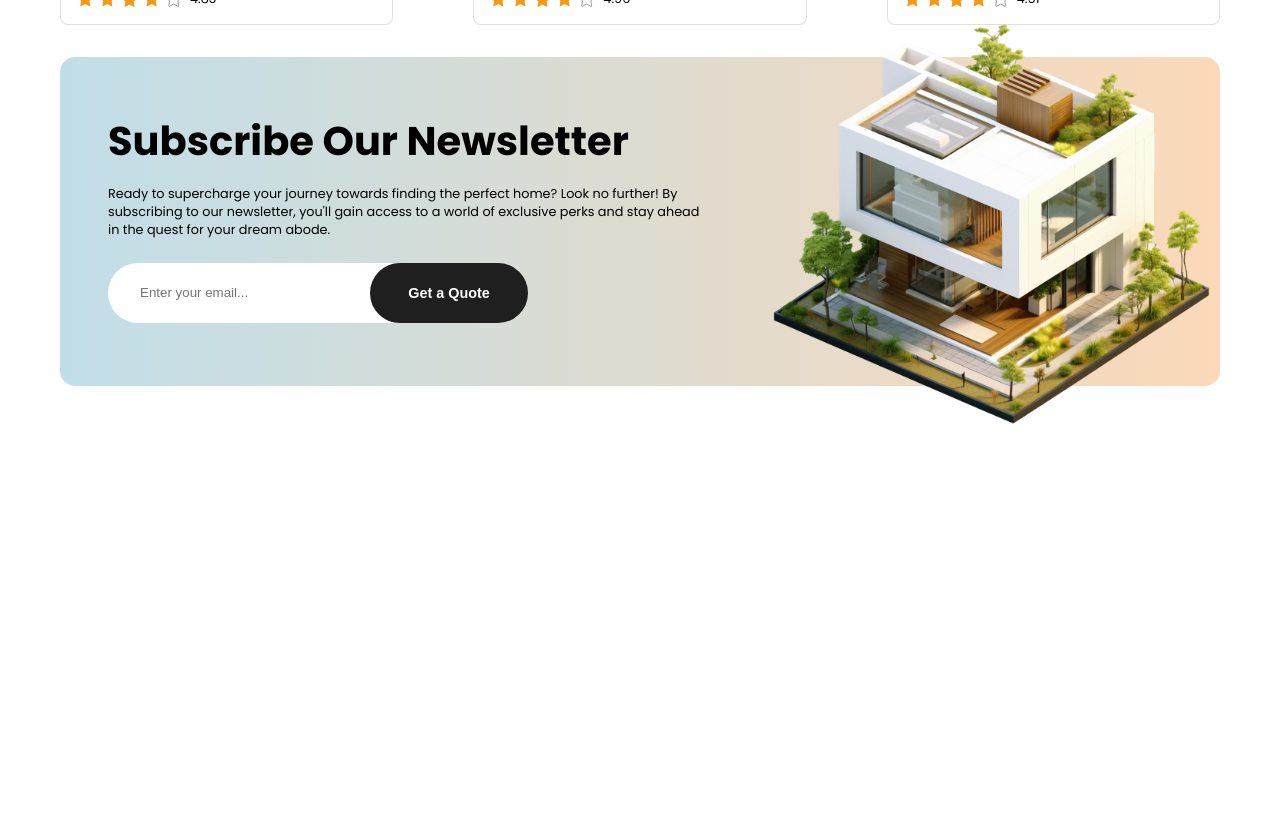
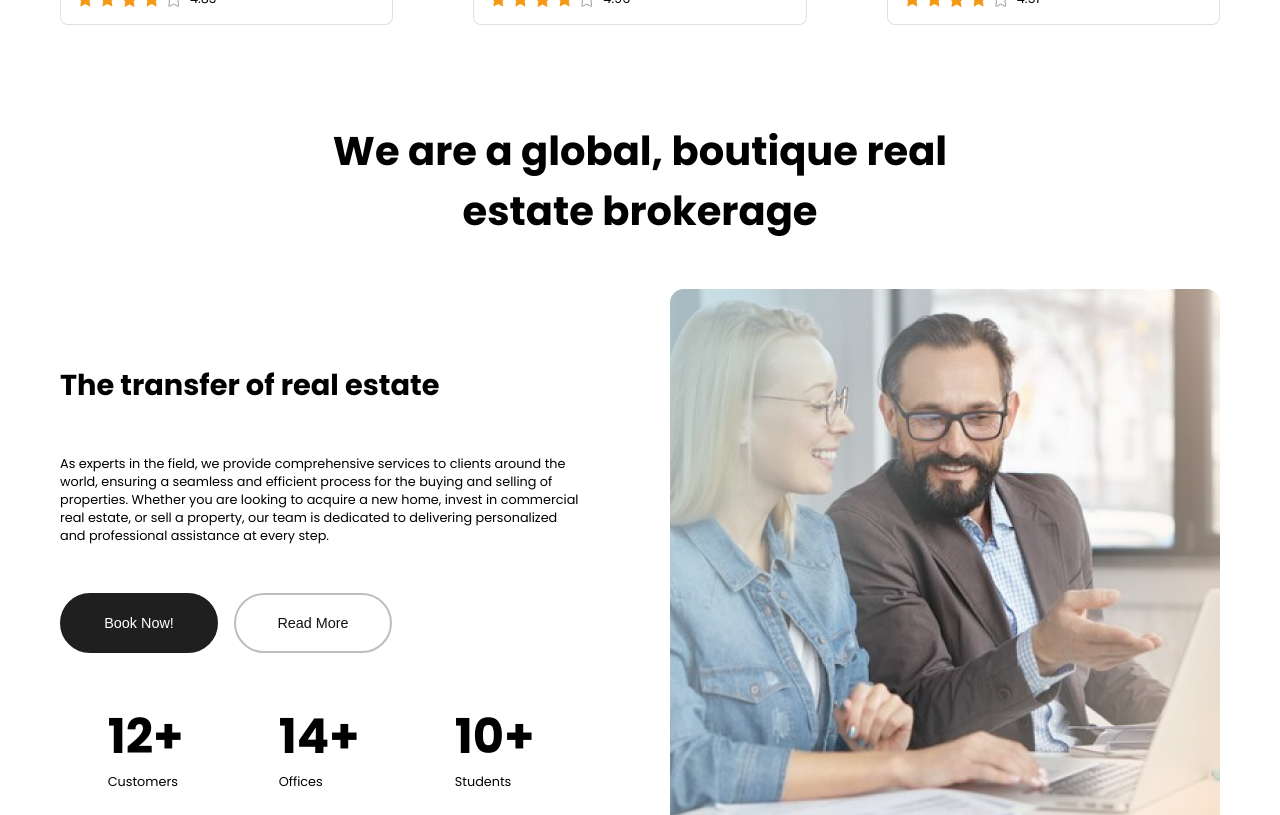
Before and after one commit to joaomcsferreira/real-estate-landing-page, a React (Vite) app: page / in a window 1280 px wide. Shown: the part 1820-2635 px from the top of the page. Before the commit the page ends 2255 px from the top, so only its background shows below. Built offline with nearby package versions, Linux system fonts and the light colour scheme.

Commit message:
feat: add About component

```diff
--- /dev/null
+++ b/src/components/About/About.tsx
@@ -0,0 +1,72 @@
+import Button from "../utils/Button/Button"
+import {
+  Actions,
+  Container,
+  Image,
+  Info,
+  State,
+  StateInfo,
+  StatesContainer,
+  SubTitle,
+  Text,
+  Title,
+  Wrapper,
+} from "./style"
+
+const states = [
+  {
+    id: 1,
+    title: "12+",
+    type: "Customers",
+  },
+  {
+    id: 2,
+    title: "14+",
+    type: "Offices",
+  },
+  {
+    id: 3,
+    title: "10+",
+    type: "Students",
+  },
+]
+
+const About = () => {
+  return (
+    <Container>
+      <Title>We are a global, boutique real estate brokerage</Title>
+
+      <Wrapper>
+        <Info>
+          <SubTitle>The transfer of real estate</SubTitle>
+          <Text>
+            As experts in the field, we provide comprehensive services to
+            clients around the world, ensuring a seamless and efficient process
+            for the buying and selling of properties. Whether you are looking to
+            acquire a new home, invest in commercial real estate, or sell a
+            property, our team is dedicated to delivering personalized and
+            professional assistance at every step.
+          </Text>
+
+          <Actions>
+            <Button dark>Book Now!</Button>
+            <Button>Read More</Button>
+          </Actions>
+
+          <StatesContainer>
+            {states.map((stat) => (
+              <State key={stat.id}>
+                <StateInfo>{stat.title}</StateInfo>
+                <Text>{stat.type}</Text>
+              </State>
+            ))}
+          </StatesContainer>
+        </Info>
+
+        <Image src="./customers.png" />
+      </Wrapper>
+    </Container>
+  )
+}
+
+export default About
--- /dev/null
+++ b/src/components/About/style.ts
@@ -0,0 +1,58 @@
+import styled from "styled-components"
+
+export const Container = styled.div`
+  display: flex;
+  flex-direction: column;
+  align-items: center;
+  padding: 4rem 0;
+  gap: 3rem;
+`
+
+export const Title = styled.h1`
+  font-size: 2.5rem;
+  width: 60%;
+  text-align: center;
+`
+export const Wrapper = styled.div`
+  display: flex;
+  align-items: center;
+  justify-content: space-between;
+`
+
+export const Info = styled.div`
+  display: flex;
+  flex-direction: column;
+  gap: 3rem;
+  width: 45%;
+`
+
+export const SubTitle = styled.h3`
+  font-size: 1.8rem;
+  font-weight: bold;
+`
+
+export const Text = styled.p`
+  font-size: 0.8rem;
+`
+
+export const Actions = styled.div`
+  display: flex;
+  gap: 1rem;
+`
+
+export const StatesContainer = styled.div`
+  display: flex;
+  justify-content: space-around;
+`
+
+export const State = styled.div`
+  display: flex;
+  flex-direction: column;
+`
+
+export const StateInfo = styled.p`
+  font-size: 3rem;
+  font-weight: bold;
+`
+
+export const Image = styled.img``
--- a/src/components/Home/Home.tsx
+++ b/src/components/Home/Home.tsx
@@ -5,6 +5,7 @@ import Banner from "../Banner/Banner"
 import Contact from "../Contact/Contact"
 import Projects from "../Projects/Projects"
 import Newsletter from "../Newsletter/Newsletter"
+import About from "../About/About"
 
 const Home = () => {
   return (
@@ -13,6 +14,7 @@ const Home = () => {
       <Banner />
       <Contact />
       <Projects />
+      <About />
       <Newsletter />
     </Container>
   )
```
Also changed, not shown: public/customers.png (added).
